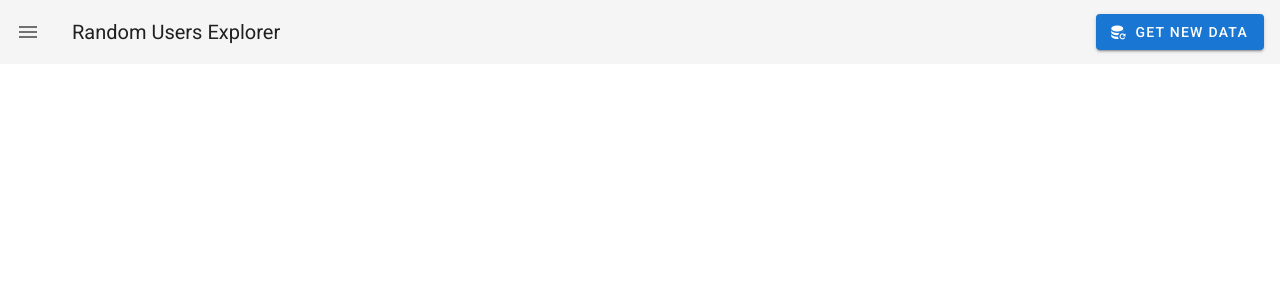
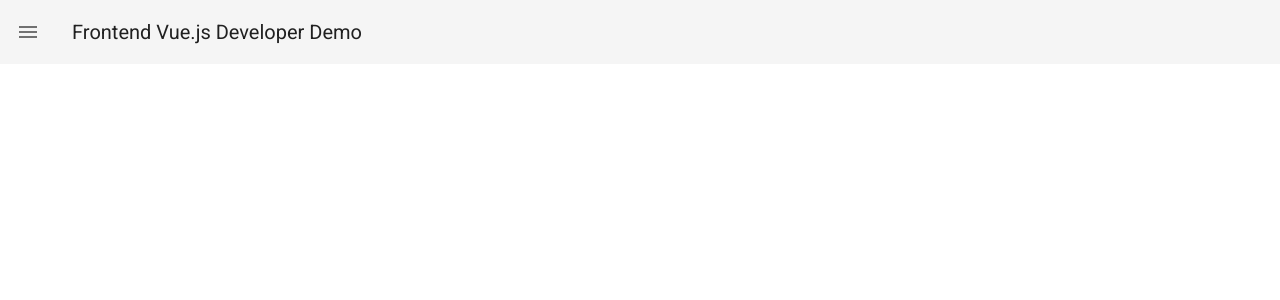
Before and after one commit to josepcrespo/nuxt-vuetify-pwa-demo, a Nuxt app: page / in a window 1280 px wide. Shown: the top 300 px of the page. Built offline with nearby package versions, Linux system fonts and the light colour scheme.

Commit message:
A well defined base template file for the whole project.

```diff
--- a/layouts/default.vue
+++ b/layouts/default.vue
@@ -26,24 +26,11 @@
       app
       clipped-left
       fixed
-      elevate-on-scroll>
+      elevate-on-scroll
+    >
       <v-app-bar-nav-icon @click.stop="drawer = !drawer" />
       <v-toolbar-title v-text="title" />
       <v-spacer />
-      <v-tooltip bottom>
-        <template v-slot:activator="{ on, attrs }">
-          <v-btn
-            color="primary"
-            dark
-            v-bind="attrs"
-            v-on="on"
-          >
-            <v-icon left>mdi-database-refresh</v-icon>
-            Get new data
-          </v-btn>
-        </template>
-        <span>Discard current data and, get new random data from randomuser.me API</span>
-      </v-tooltip>
     </v-app-bar>
     <v-main>
       <v-container>
@@ -61,16 +48,16 @@ export default {
       items: [
         {
           icon: 'mdi-apps',
-          title: 'Start',
+          title: 'Users',
           to: '/'
         },
         {
           icon: 'mdi-heart',
-          title: 'Favorites Lists',
-          to: '/favorites-lists'
+          title: 'Favorites',
+          to: '/favorites'
         }
       ],
-      title: 'Random Users Explorer'
+      title: 'Frontend Vue.js Developer Demo'
     }
   }
 }
```
